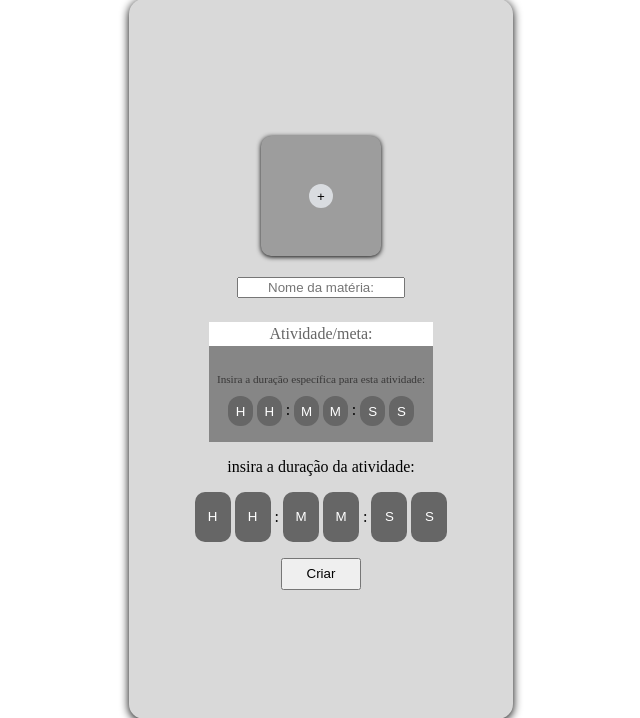
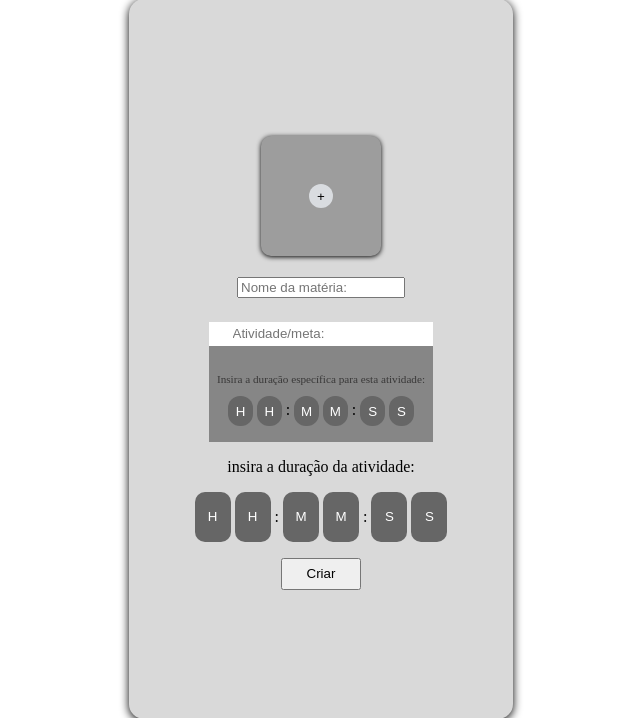
Before and after one commit to Lucasmenezes08/FocusTime, a Django app: page /cadastro_materia/ in a window 1280 px wide. Shown: the part 41-759 px from the top of the page, without its empty margins (319-959 px from the left). Run offline with Django 5.2, Linux system fonts and the light colour scheme.

Commit message:
Adicionar input para metas de usuário

```diff
--- a/templates/cadastro.html
+++ b/templates/cadastro.html
@@ -18,7 +18,7 @@
             <input type="text" name="nome-materia" class="nome-materia" minlength="1" maxlength="25" placeholder="Nome da matéria:" required>
             <section class="container-metas">
                 <section class="meta-texto">
-                    <p>Atividade/meta:</p>
+                    <input type="text" name="nome-meta" class="nome-meta" minlength="1" maxlength="25" placeholder="Atividade/meta: " required>
                 </section>
                 <section class="container-duration-meta">
                     <section class="container-texto">
--- a/templates/static/cadastro.css
+++ b/templates/static/cadastro.css
@@ -49,7 +49,6 @@ form {
 
 .nome-materia {
     width: 10rem;
-    text-align: center;
 }
 
 .container-metas {
@@ -70,6 +69,13 @@ form {
     margin-top: 1.5rem;
     color: #666666;
     font-weight: 200;
+    border: none;
+}
+
+.nome-meta{
+    border: none;
+    outline: none;
+
 }
 
 .container-duration-meta {
```
